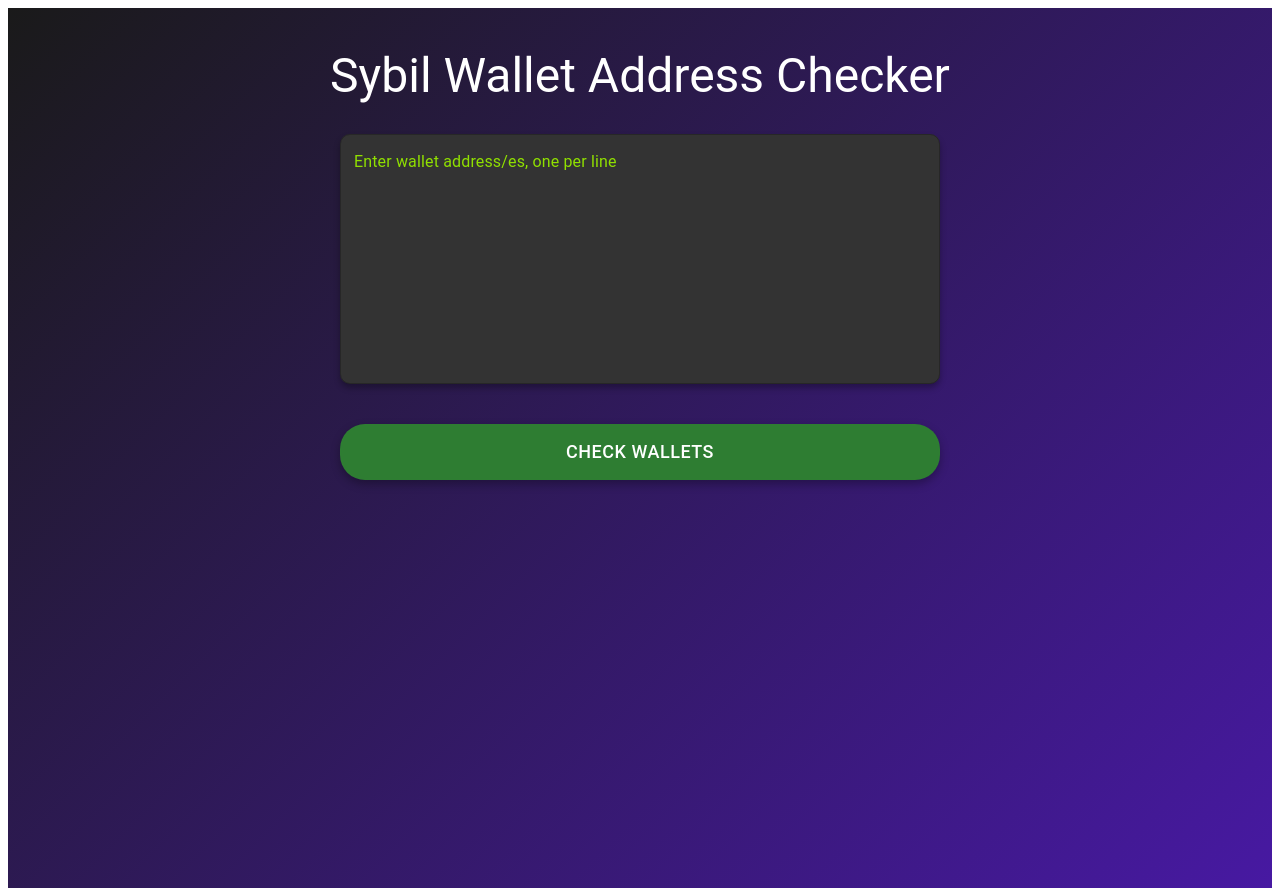
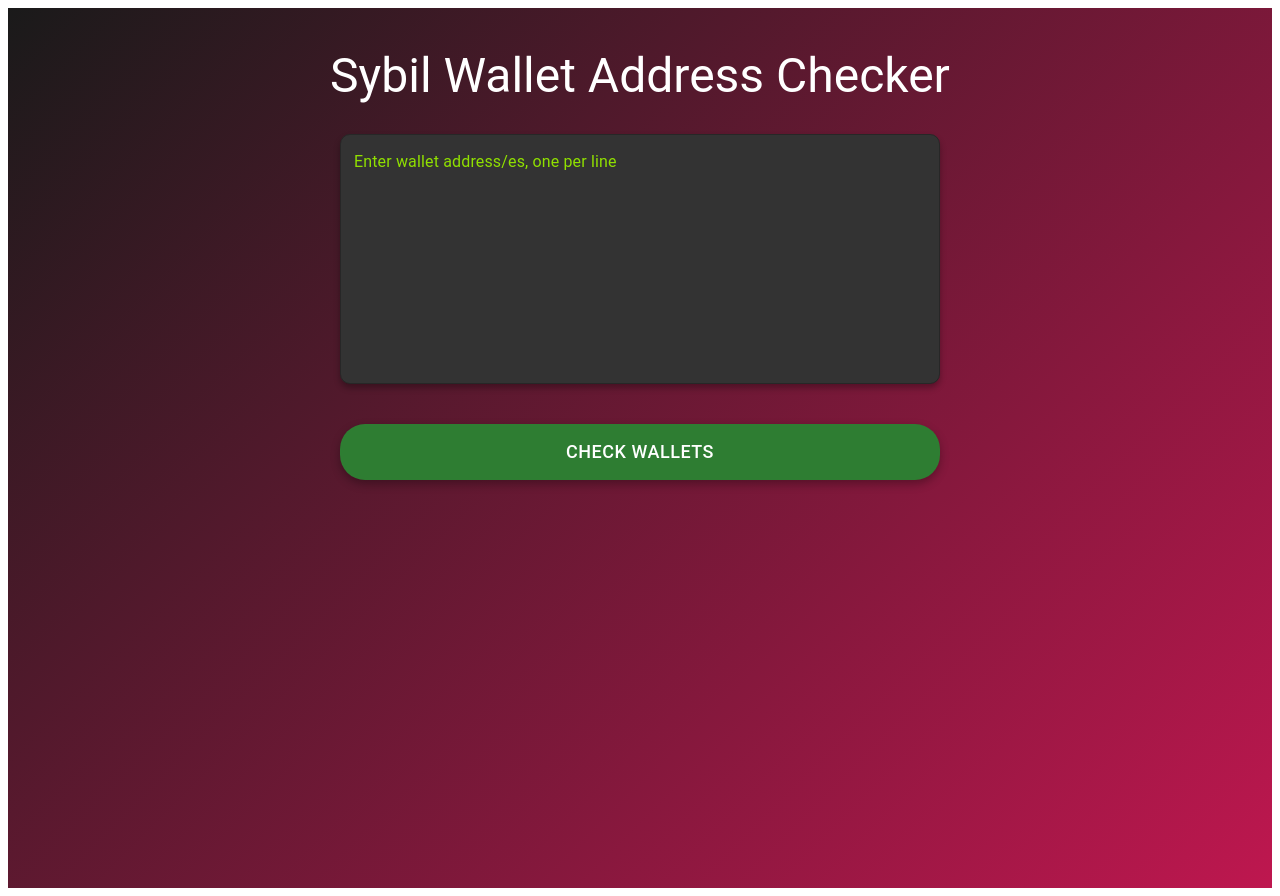
Before and after one commit to Sid-NodeOps/MVP-Test-Sybil-Frontend, a React (Create React App) app: page / in a window 1280 px wide. Built offline with nearby package versions, Linux system fonts and the light colour scheme.

Commit message:
api and color fix

```diff
--- a/src/walletChecker.js
+++ b/src/walletChecker.js
@@ -20,7 +20,7 @@ const WalletChecker = () => {
     }
 
     try {
-      const response = await fetch('http://localhost:8000/check_wallets/', {
+      const response = await fetch('https://sybil-backend.build001.nodeops.network/check_wallets/', {
         method: 'POST',
         headers: {
           'Content-Type': 'application/json',
@@ -46,7 +46,7 @@ const WalletChecker = () => {
 
   return (
     <div style={{
-      background: 'linear-gradient(135deg, #1a1a1a, #4719a2ff)',
+      background: 'linear-gradient(135deg, #1a1a1a, #be174fff)',
       color: 'white',
       minHeight: '100vh',
       padding: '40px',
```
